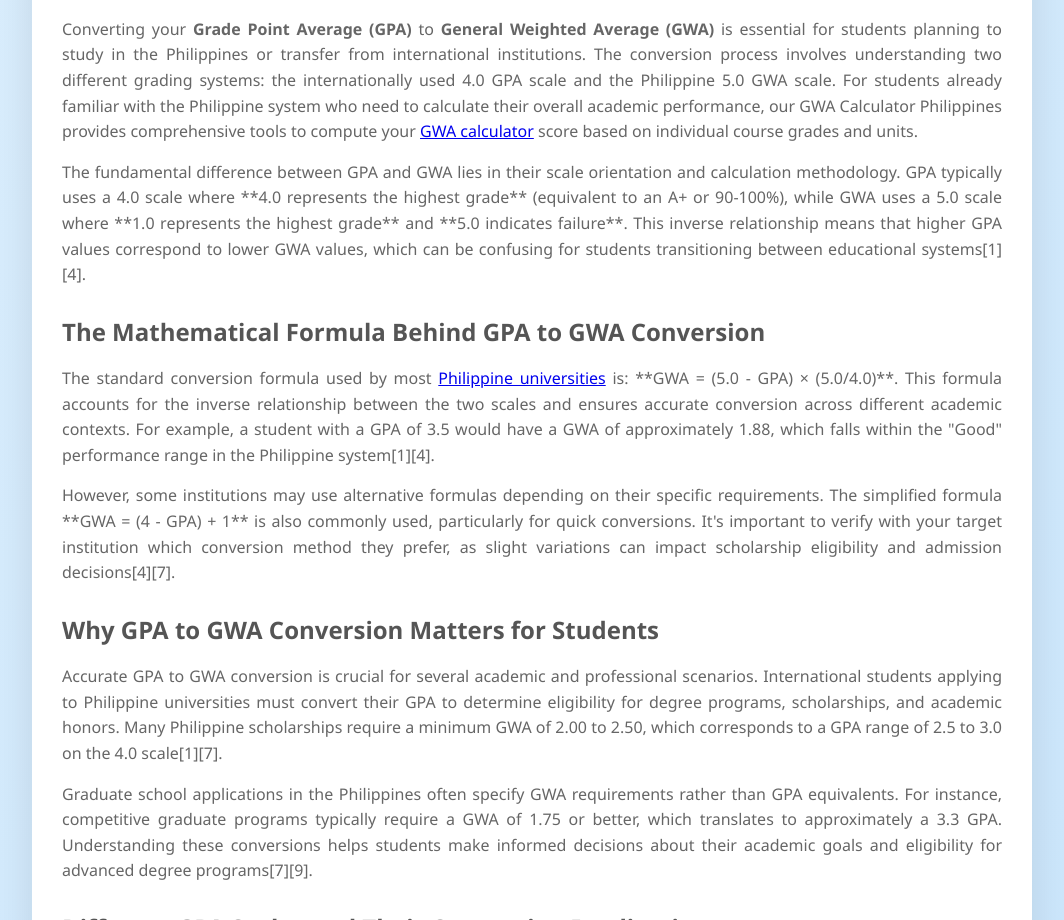
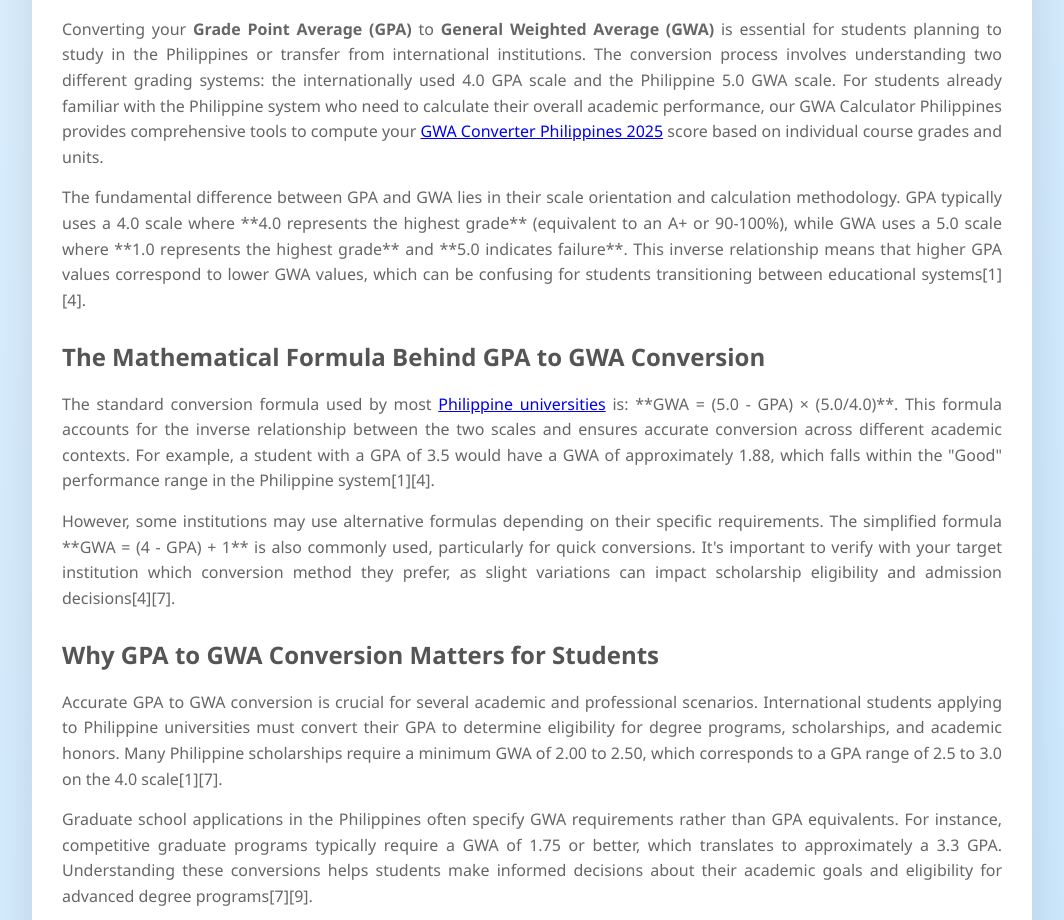
Before and after one commit to isamsays/thegwacalculator, a plain HTML site: page gpa-gwa-calculator.html in a window 1280 px wide. Shown: the part 1525-2445 px from the top of the page, without its empty margins (108-1172 px from the left). Drawn offline with Linux system fonts and the light colour scheme.

Commit message:
Update gpa-gwa-calculator.html

```diff
--- a/gpa-gwa-calculator.html
+++ b/gpa-gwa-calculator.html
@@ -412,7 +412,7 @@
         <div class="content-section">
             <h2>Understanding GPA to GWA Conversion for Philippine Universities</h2>
 
-            <p>Converting your <strong>Grade Point Average (GPA)</strong> to <strong>General Weighted Average (GWA)</strong> is essential for students planning to study in the Philippines or transfer from international institutions. The conversion process involves understanding two different grading systems: the internationally used 4.0 GPA scale and the Philippine 5.0 GWA scale. For students already familiar with the Philippine system who need to calculate their overall academic performance, our GWA Calculator Philippines provides comprehensive tools to compute your <a href="https://thegwacalculator.netlify.app/">GWA calculator</a> score based on individual course grades and units.</p>
+            <p>Converting your <strong>Grade Point Average (GPA)</strong> to <strong>General Weighted Average (GWA)</strong> is essential for students planning to study in the Philippines or transfer from international institutions. The conversion process involves understanding two different grading systems: the internationally used 4.0 GPA scale and the Philippine 5.0 GWA scale. For students already familiar with the Philippine system who need to calculate their overall academic performance, our GWA Calculator Philippines provides comprehensive tools to compute your <a href="https://thegwacalculator.netlify.app/">GWA Converter Philippines 2025</a> score based on individual course grades and units.</p>
 
             <p>The fundamental difference between GPA and GWA lies in their scale orientation and calculation methodology. GPA typically uses a 4.0 scale where **4.0 represents the highest grade** (equivalent to an A+ or 90-100%), while GWA uses a 5.0 scale where **1.0 represents the highest grade** and **5.0 indicates failure**. This inverse relationship means that higher GPA values correspond to lower GWA values, which can be confusing for students transitioning between educational systems[1][4].</p>
 
```
